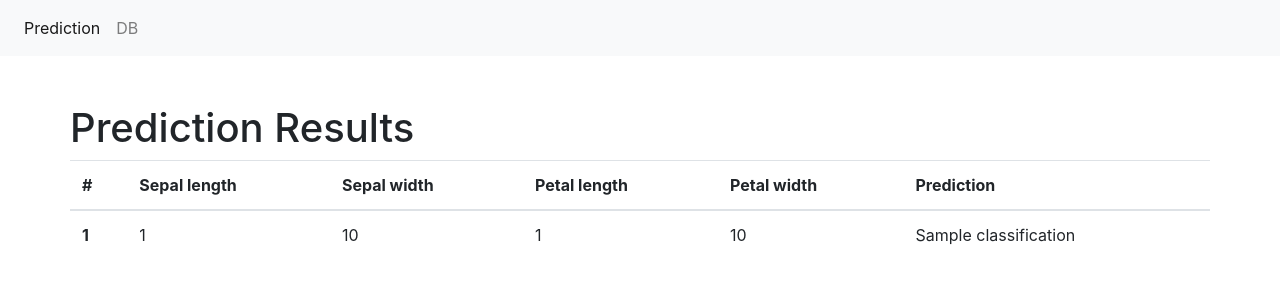
After one commit to ehsangh7/Django-ML-Iris, a Django app: template templates/results.html in a window 1280 px wide. The commit adds this page. Shown: the top 300 px of the page. Run offline with Django 3.2, Linux system fonts and the light colour scheme; the template is opened without the code that fills it: most values are stand-ins (such as "Sample title", 1, 10 or a date in 2020); some libraries are stand-ins or nearby versions.

Commit message:
create more templates

```diff
--- /dev/null
+++ b/templates/base.html
@@ -0,0 +1,38 @@
+<!doctype html>
+<html lang="en">
+    <head>
+    <!-- Required meta tags -->
+    <meta charset="utf-8">
+    <meta name="viewport" content="width=device-width, initial-scale=1, shrink-to-fit=no">
+    <!-- Bootstrap CSS -->
+    <link rel="stylesheet" href="https://stackpath.bootstrapcdn.com/bootstrap/4.4.1/css/bootstrap.min.css" integrity="sha384-Vkoo8x4CGsO3+Hhxv8T/Q5PaXtkKtu6ug5TOeNV6gBiFeWPGFN9MuhOf23Q9Ifjh" crossorigin="anonymous">
+    <script src="https://ajax.googleapis.com/ajax/libs/jquery/3.4.1/jquery.min.js"></script>
+    <title>Iris prediction</title>
+    </head>
+    <body>
+
+
+    <nav class="navbar navbar-expand-lg navbar-light bg-light">
+        <button class="navbar-toggler" type="button" data-toggle="collapse" data-target="#navbarSupportedContent" aria-controls="navbarSupportedContent" aria-expanded="false" aria-label="Toggle navigation">
+            <span class="navbar-toggler-icon"></span>
+        </button>
+
+        <div class="collapse navbar-collapse" id="navbarSupportedContent">
+            <ul class="navbar-nav mr-auto">
+                <li class="nav-item active">
+                    <a class="nav-link" href="/">Prediction <span class="sr-only">(current)</span></a>
+                </li>
+                <li class="nav-item">
+                    <a class="nav-link" href="/results">DB</a>
+                </li>
+            </ul>
+        </div>
+    </nav>
+
+    {% block main %}
+    {% endblock %}
+
+    <script src="https://cdnjs.cloudflare.com/ajax/libs/popper.js/1.12.9/umd/popper.min.js" integrity="sha384-ApNbgh9B+Y1QKtv3Rn7W3mgPxhU9K/ScQsAP7hUibX39j7fakFPskvXusvfa0b4Q" crossorigin="anonymous"></script>
+    <script src="https://maxcdn.bootstrapcdn.com/bootstrap/4.0.0/js/bootstrap.min.js" integrity="sha384-JZR6Spejh4U02d8jOt6vLEHfe/JQGiRRSQQxSfFWpi1MquVdAyjUar5+76PVCmYl" crossorigin="anonymous"></script>
+    </body>
+</html>
--- /dev/null
+++ b/templates/results.html
@@ -0,0 +1,36 @@
+{% extends "base.html" %}
+
+{% block main %}
+    <div class="container pt-5">
+        <div class="row">
+
+        <h1>Prediction Results</h1>
+
+            <table class="table">
+                <thead>
+                <tr>
+                <th scope="col">#</th>
+                <th scope="col">Sepal length</th>
+                <th scope="col">Sepal width</th>
+                <th scope="col">Petal length</th>
+                <th scope="col">Petal width</th>
+                <th scope="col">Prediction</th>
+                </tr>
+                </thead>
+                <tbody>
+                {% for data in dataset %}
+                    <tr>
+                    <th scope="row">{{ data.id }}</th>
+                    <td>{{ data.sepal_length }}</td>
+                    <td>{{ data.sepal_width }}</td>
+                    <td>{{ data.petal_length }}</td>
+                    <td>{{ data.petal_width }}</td>
+                    <td>{{ data.classification }}</td>
+                    </tr>
+                {% endfor %}
+
+                </tbody>
+            </table>
+        </div>
+    </div>
+{% endblock %}
```
Also changed, not shown: templates/predict.html (+88 -11 lines).
